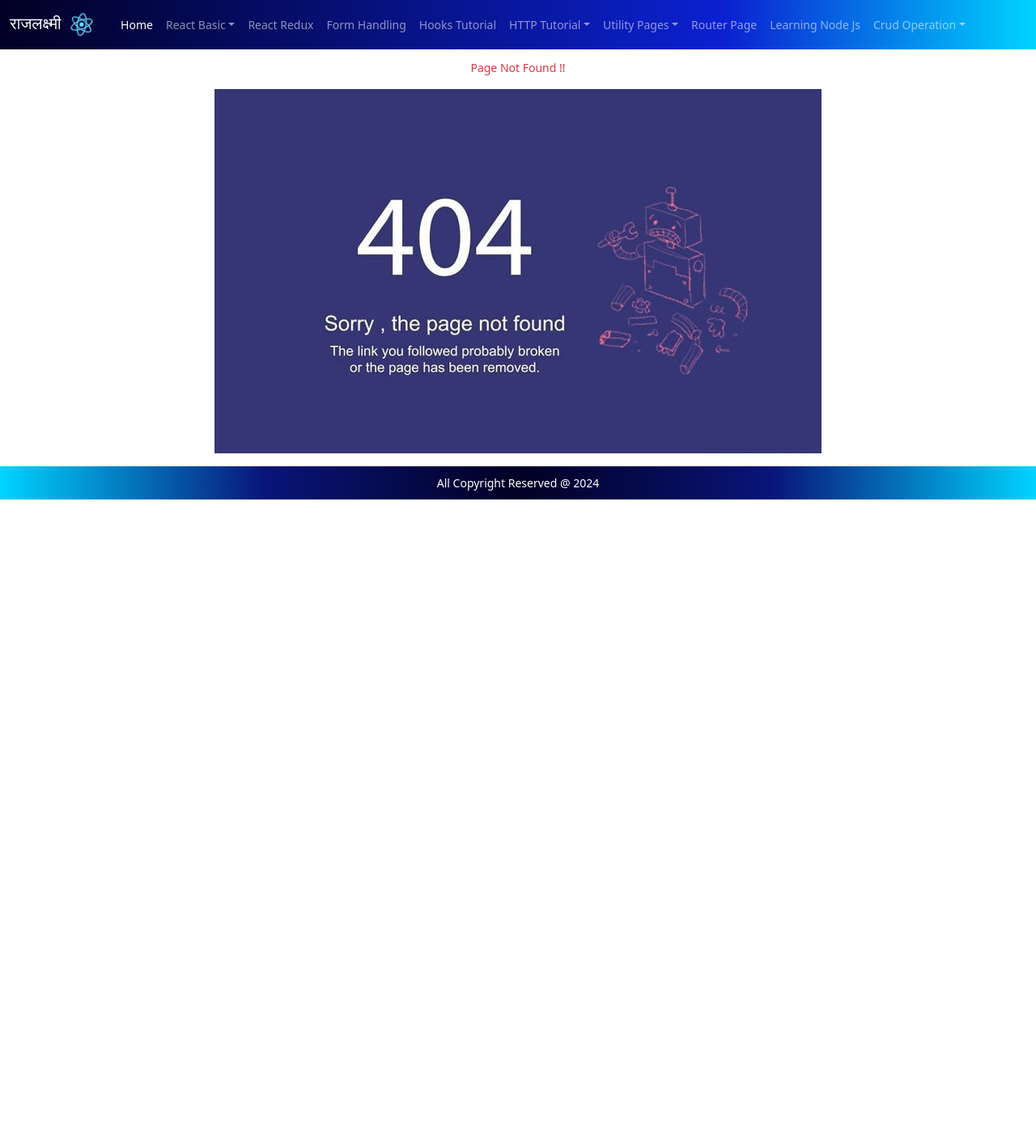
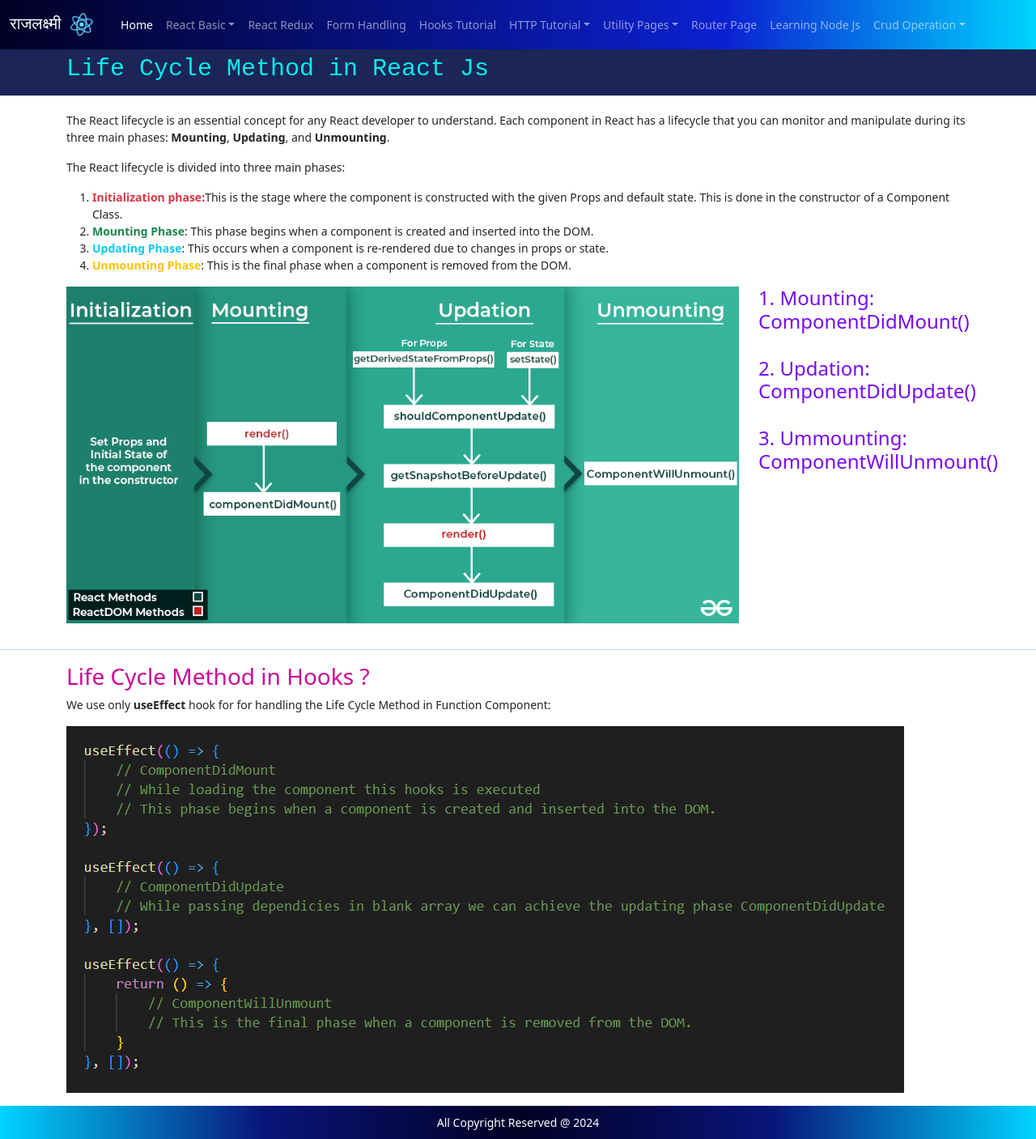
Before and after one commit to rakesh4288/Raj-Lakshmi-React, a React (Create React App) app: page /life-cycle-method-in-react in a window 1280 px wide. Before the commit this address had no page. Shown: the whole page at 81% size. Before the commit the page ends 800 px from the top, so only its background shows below. Built offline with nearby package versions, Linux system fonts and the light colour scheme.

Commit message:
feat(Life Cycle): Added Life Cycle Method

```diff
--- a/src/App.js
+++ b/src/App.js
@@ -25,6 +25,7 @@ import ReactRouterPage from './Pages/ReactRouterPage';
 import LearningNode from './Pages/LearningNode';
 import ReactBasicInfo from './Pages/ReactBasicInfo';
 import ControlledUncontrolledMain from './Pages/ControlledUncontrolledMain';
+import LifeCycleMethod from './Pages/LifeCycleMethod';
 import ReactHocPage from './Pages/ReactHocPage';
 import EmployeeDashboard from './Pages/EmployeeDashboard';
 import EmployeeCreate from './Pages/EmployeeCreate';
@@ -48,6 +49,7 @@ function App() {
           <Route path="/home" exact Component={HomePage} />
           <Route path="basic-info-of-react" exact Component={ReactBasicInfo} />
           <Route path="/react-controlled-uncontrolled-component" exact Component={ControlledUncontrolledMain} />
+          <Route path="/life-cycle-method-in-react" exact Component={LifeCycleMethod}/>
           <Route path="/react-redux-tutorial" exact Component={ReactReduxPage} />
           <Route path="/react-form-handling" exact Component={ReactFormPage} />
           <Route path="/react-hook-tutorial/" Component={ReactHookPage}>
--- a/src/Assets/index.js
+++ b/src/Assets/index.js
@@ -27,6 +27,8 @@ const AppImages = {
     DonaPaulaBeach: require('./dona-paula-beach.jpg'),
     MeenakshiTemple: require('./Meenakshi_Temple.jpg'),
     virtualDom_1: require('./virtual_dom_1.png'),
+    LifeCycleMethodImg: require('./life_cycle_methods.png'),
+    HooksLifeCycleMethod: require('./hooks_life_cycle.png')
 }
 
 export default AppImages;
--- a/src/Components/SiteHeader.js
+++ b/src/Components/SiteHeader.js
@@ -33,6 +33,11 @@ const SiteHeader = () => {
                                 <li>
                                     <Link className="dropdown-item" to="/react-controlled-uncontrolled-component">
                                         <Icon.ArrowRight /> Controlled and Uncontrolled Component
+                                    </Link>
+                                </li>
+                                <li>
+                                    <Link className="dropdown-item" to="/life-cycle-method-in-react">
+                                        <Icon.ArrowRight /> Life Cycle Method in React
                                     </Link>
                                 </li>
                             </ul>
--- /dev/null
+++ b/src/Pages/LifeCycleMethod.jsx
@@ -0,0 +1,101 @@
+import React, { useEffect } from "react";
+import AppImages from "../Assets";
+
+const LifeCycleMethod = () => {
+
+
+    useEffect(() => {
+        // ComponentDidMount
+        // While loading the component this hooks is executed
+        // This phase begins when a component is created and inserted into the DOM.
+    });
+
+    useEffect(() => {
+        // ComponentDidUpdate
+        // While passing dependicies in blank array we can achieve the updating phase ComponentDidUpdate
+    }, []);
+
+    useEffect(() => {
+        return () => {
+            // ComponentWillUnmount
+            // This is the final phase when a component is removed from the DOM.
+        }
+    }, []);
+
+
+
+    return (
+        <div id="sample-id">
+            <section className="pageHeader">
+                <div className="container">
+                    <div className="row">
+                        <div className="col-md-12">
+                            <h4 className="pageHeading"> Life Cycle Method in React Js</h4>
+                        </div>
+                    </div>
+                </div>
+            </section>
+
+            <section>
+                <div className="container">
+                    <div className="row">
+                        <div className="col-md-12">
+                            <p>The React lifecycle is an essential concept for any React developer to understand. Each component in React has a lifecycle that you can monitor and manipulate during its three main phases: <b>Mounting</b>, <b>Updating</b>, and <b>Unmounting</b>. </p>
+
+                            <p>The React lifecycle is divided into three main phases:</p>
+                            <ol>
+                                <li value="1">
+                                    <b className="text-danger">Initialization phase:</b>This is the stage where the component is constructed with the given Props and default state. This is done in the constructor of a Component Class.
+                                </li>
+                                <li value="2">
+                                    <b className="text-success">Mounting Phase</b>: This phase begins when a component is created and inserted into the DOM.
+                                </li>
+                                <li value="3">
+                                    <b className="text-info">Updating Phase</b>: This occurs when a component is re-rendered due to changes in props or state.
+                                </li>
+                                <li value="4">
+                                    <b className="text-warning">Unmounting Phase</b>: This is the final phase when a component is removed from the DOM.
+                                </li>
+                            </ol>
+                        </div>
+                    </div>
+
+                    <div className="row">
+                        <div className="col-md-9">
+                            <p>
+                                <img src={AppImages.LifeCycleMethodImg} alt="LifeCycleMethodImg" className="img-fluid" />
+                            </p>
+                        </div>
+
+                        <div className="col-md-3">
+                            <h4>1. Mounting: ComponentDidMount()</h4> <br/>
+                            <h4>2. Updation: ComponentDidUpdate()</h4> <br/>
+                            <h4>3. Ummounting: ComponentWillUnmount()</h4>
+                        </div>
+                    </div>
+                </div>
+            </section>
+
+            <hr className="bg-primary"/>
+
+            <section>
+                <div className="container">
+                    <div className="row">
+                        <div className="col-md-12">
+                            <h3>Life Cycle Method in Hooks ?</h3>
+                            <p>
+                                We use only <b>useEffect</b> hook for for handling the Life Cycle Method in Function Component:
+                            </p>
+
+                            <p>
+                                <img src={AppImages.HooksLifeCycleMethod} alt="HooksLifeCycleMethod" className="img-fluid" />
+                            </p>
+                        </div>
+                    </div>
+                </div>
+            </section>
+        </div>
+    )
+}
+
+export default LifeCycleMethod;
```
Also changed, not shown: src/Pages/SamplePage.jsx (+10 -0 lines), src/Assets/hooks_life_cycle.png (added), src/Assets/life_cycle_methods.png (added). Lines whose indentation alone changed are shown as unchanged.
